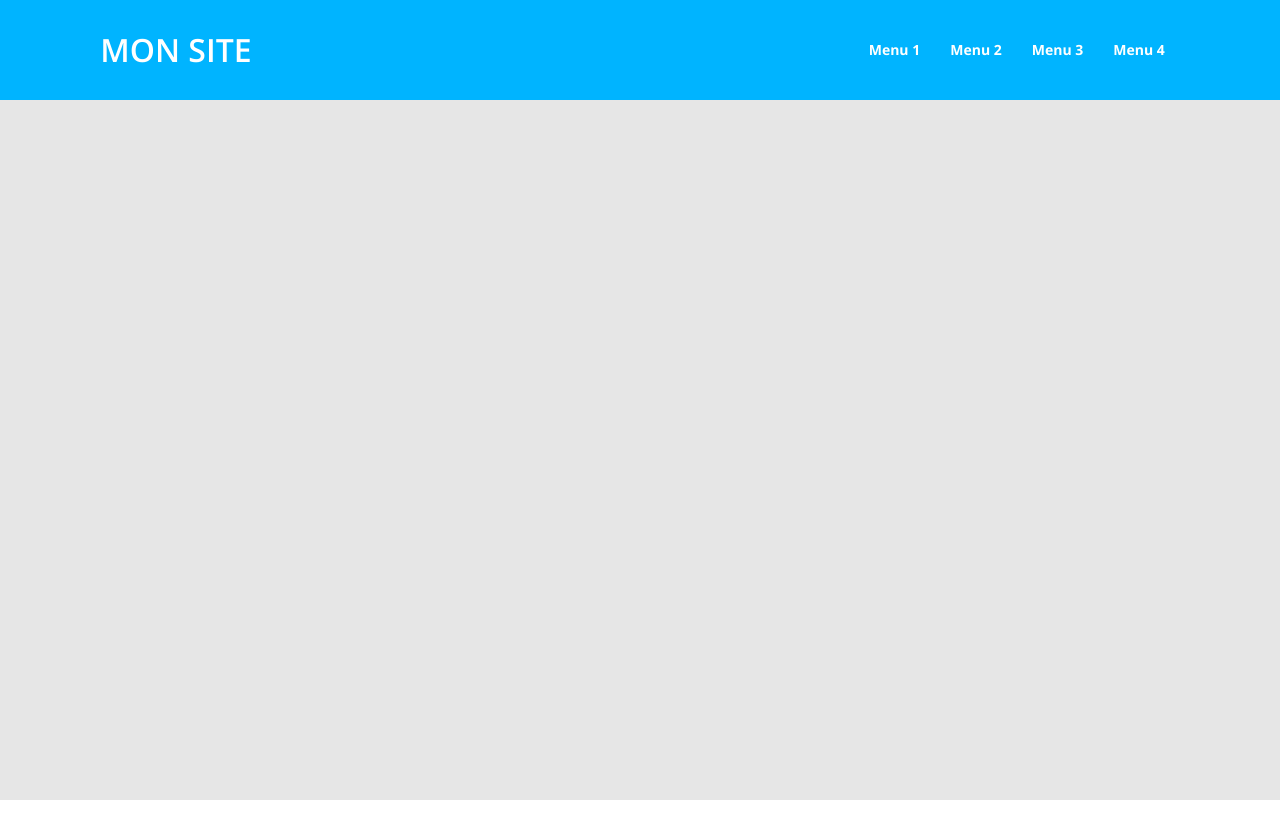
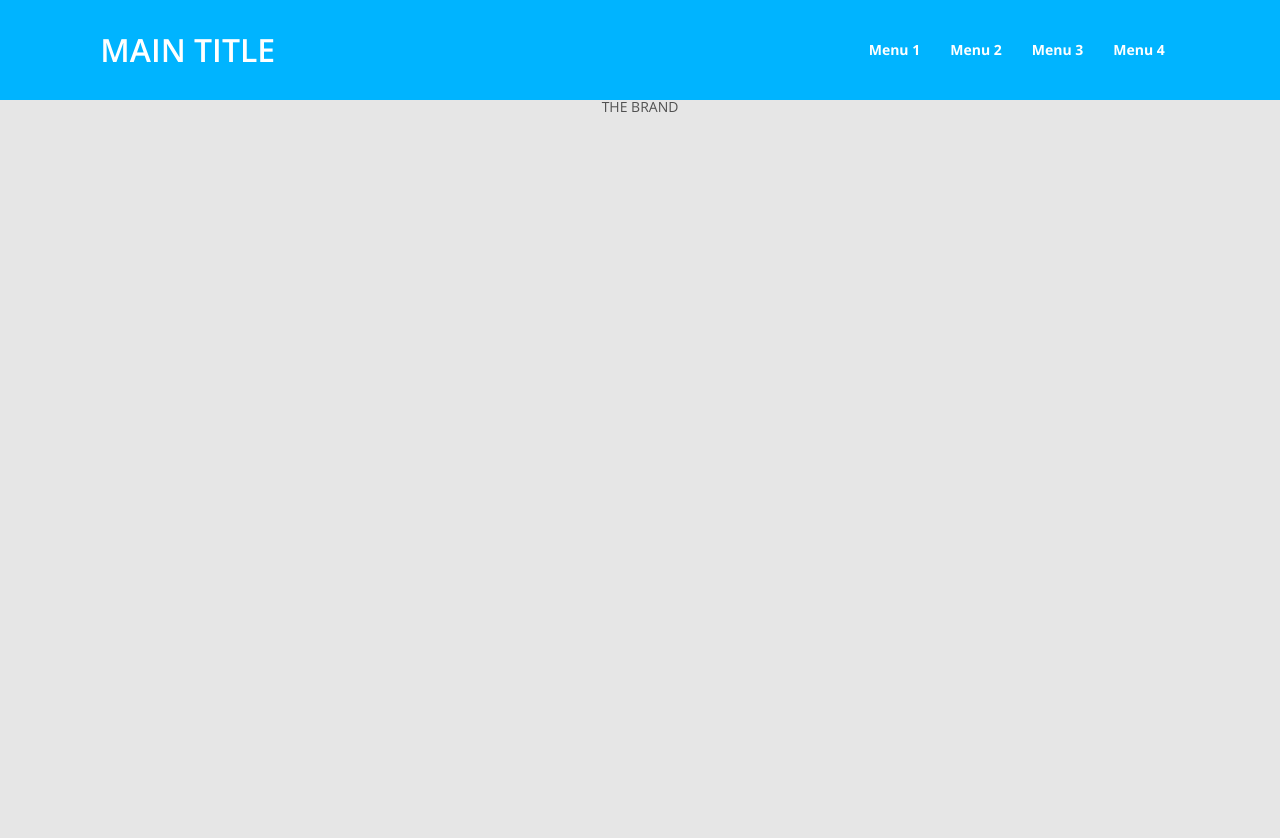
Before and after one commit to Lucas142857/maquette171115, a plain HTML site: page index.html in a window 1280 px wide. Before the commit the page ends 800 px from the top, so only its background shows below. Drawn offline with nearby package versions, Linux system fonts and the light colour scheme.

Commit message:
Ajout Font Awesome, commencement brand => section sous header

```diff
--- a/index.html
+++ b/index.html
@@ -4,6 +4,7 @@
 		<meta charset="utf-8" />
 		<link href="stylesheets/screen.css" media="screen, projection" rel="stylesheet" type="text/css" />
 		<link href="stylesheets/print.css" media="print" rel="stylesheet" type="text/css" />
+    <link href="stylesheets/font-awesome.min.css" media="print" rel="stylesheet" type="text/css" />
     <link href='https://fonts.googleapis.com/css?family=Open+Sans:400,600,700,800,300' rel='stylesheet' type='text/css'>
 		<!--[if IE]>
       <link href="/stylesheets/ie.css" media="screen, projection" rel="stylesheet" type="text/css" />
@@ -15,7 +16,7 @@
       <header id="header">
         <div class="container">
           <h1 id="logo">
-            MON SITE
+            MAIN TITLE
           </h1>
           <nav>
             <ul>
@@ -35,7 +36,15 @@
           </nav>
         </div>
       </header>
-
+      <section class="brand">
+        <article>
+          <header>
+            <h1>
+              THE BRAND
+            </h1>
+          </header>
+        </article>
+      </section>
     </div>
 	</body>
 </html>
--- a/sass/_main.scss
+++ b/sass/_main.scss
@@ -90,3 +90,8 @@ html, body {
     }
   }
 }
+
+/* 23/11/15 Juste le premier pour respecter la hauteur du header */
+#wrapper section:nth-of-type(1) {
+  margin-top: $header-line-height;
+}
```
Also changed, not shown: stylesheets/font-awesome.min.css (added), stylesheets/screen.css.
